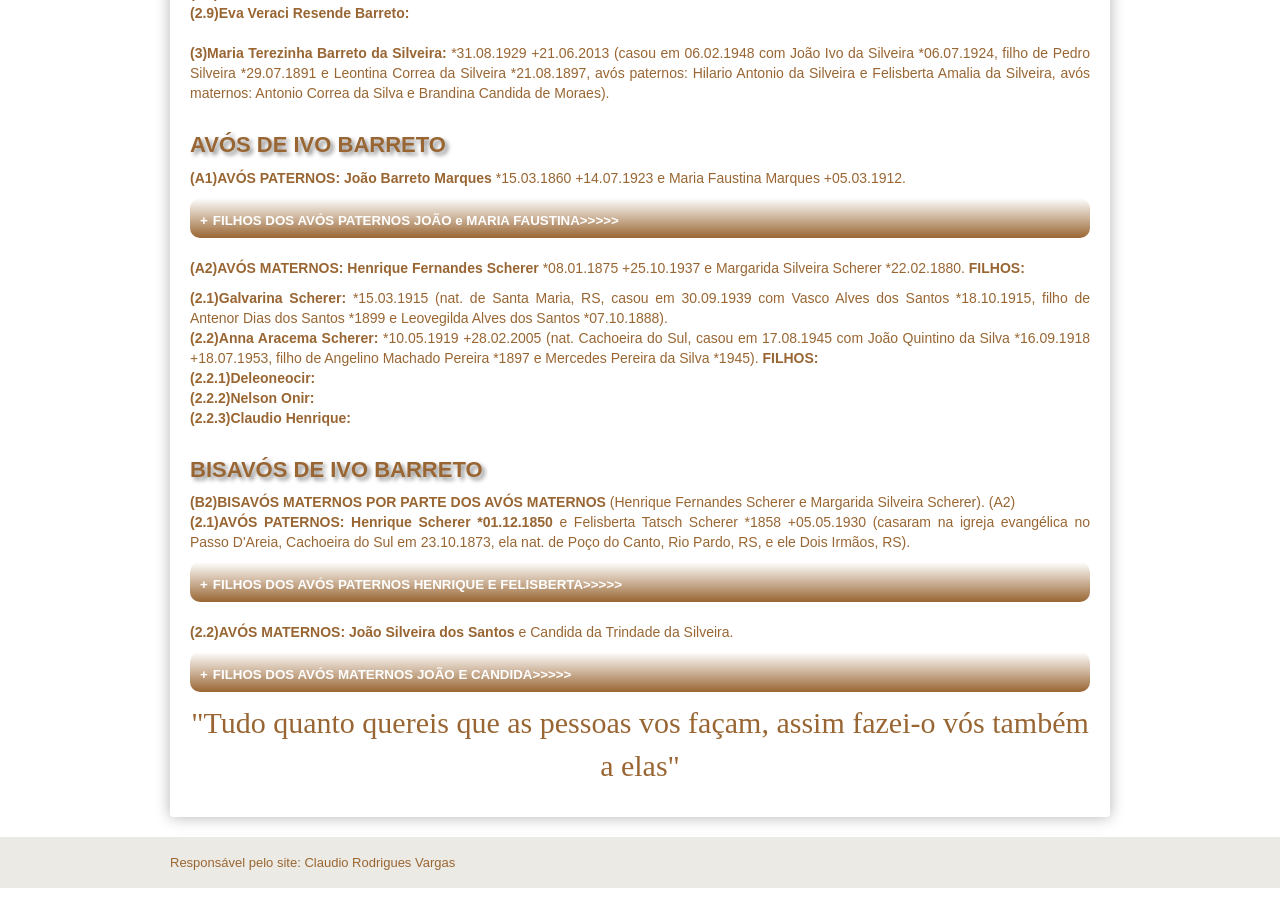
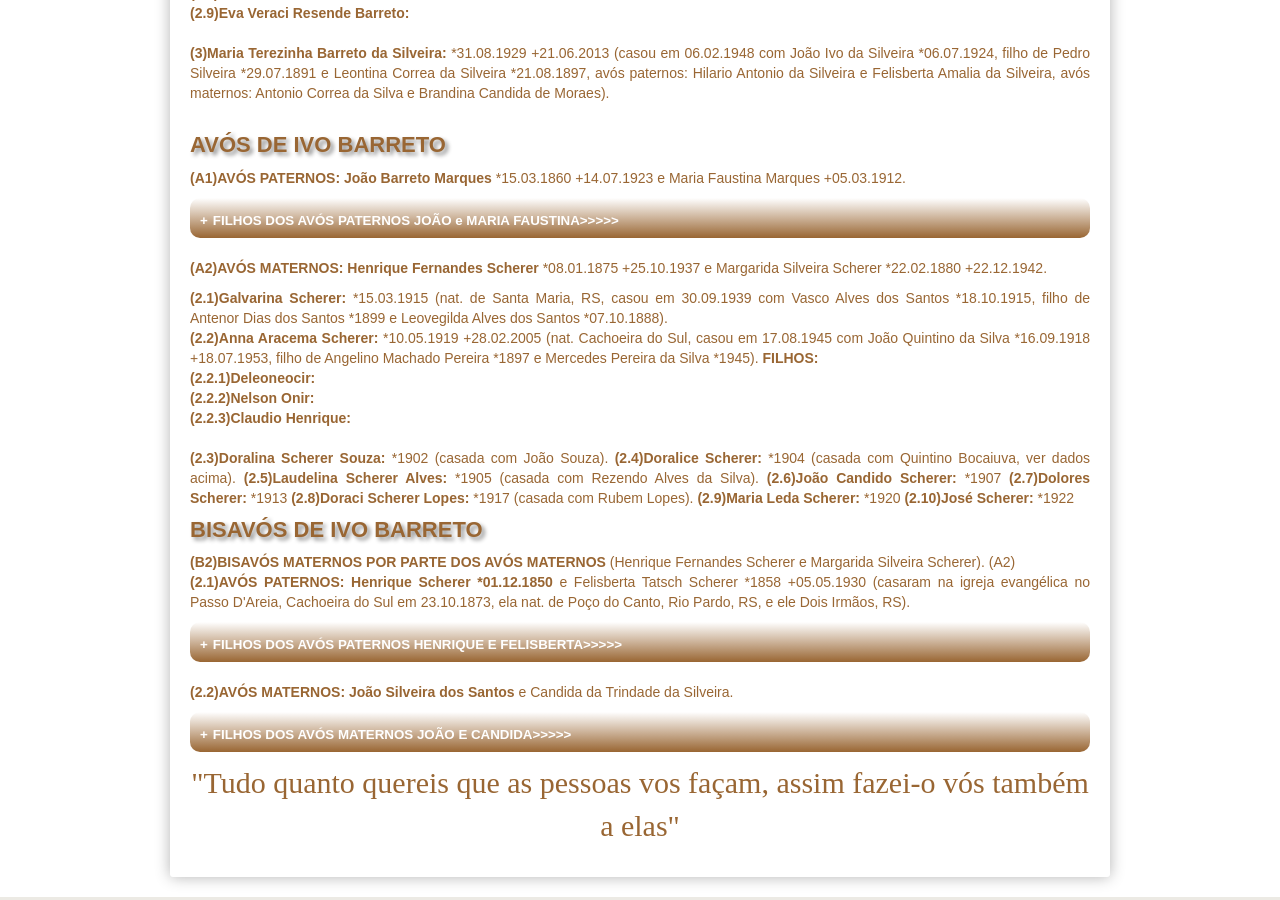
Before and after one commit to claudiovargas1955/claudiovargas1955.github.io, a Jekyll site: the page built from _pages/familia-barreto.html, in a window 1280 px wide and 900 px high, scrolled down 805 px. Built offline with Jekyll 4.4.1, drawn with Linux system fonts in a browser that asks for light colours; some web fonts are replaced.

Commit message:
Update familia-barreto.html

```diff
--- a/_pages/familia-barreto.html
+++ b/_pages/familia-barreto.html
@@ -209,7 +209,8 @@ Catarina Lindenmaier). <b>FILHOS:</b><br>
   <b>(1.1.13)Coriolano Barreto Marques: </b>*04.12.1892 (casou em 1933 com Amaziles Prudencia Lobato *28.04.1890, filha de Angélico
   Jardim Lobato e Ana Fausta da Costa Lobato. Obs.: Casaram no 4º distr. de Caçapava do Sul, RS).</p></details><br>
 
-<p><b>(A2)AVÓS MATERNOS: Henrique Fernandes Scherer</b> *08.01.1875 +25.10.1937 e Margarida Silveira Scherer *22.02.1880. <b>FILHOS: </b><br>
+<p><b>(A2)AVÓS MATERNOS: Henrique Fernandes Scherer</b> *08.01.1875 +25.10.1937 e Margarida Silveira Scherer *22.02.1880 +22.12.1942.
+
     <p><b>(2.1)Galvarina Scherer: </b>*15.03.1915 (nat. de Santa Maria, RS, casou em 30.09.1939 com Vasco Alves dos Santos *18.10.1915,
     filho de Antenor Dias dos Santos *1899 e Leovegilda Alves dos Santos *07.10.1888).<br>
      <b>(2.2)Anna Aracema Scherer: </b>*10.05.1919 +28.02.2005 (nat. Cachoeira do Sul, casou em 17.08.1945 com João Quintino da Silva
@@ -217,6 +218,15 @@ Catarina Lindenmaier). <b>FILHOS:</b><br>
       <b>(2.2.1)Deleoneocir: </b><br>
       <b>(2.2.2)Nelson Onir: </b><br>
       <b>(2.2.3)Claudio Henrique: </b><br><br>
+
+      <b>(2.3)Doralina Scherer Souza: </b>*1902 (casada com João Souza).
+      <b>(2.4)Doralice Scherer: </b>*1904 (casada com Quintino Bocaiuva, ver dados acima).
+      <b>(2.5)Laudelina Scherer Alves: </b>*1905 (casada com Rezendo Alves da Silva).
+      <b>(2.6)João Candido Scherer: </b>*1907
+      <b>(2.7)Dolores Scherer: </b>*1913
+      <b>(2.8)Doraci Scherer Lopes: </b>*1917 (casada com Rubem Lopes).
+      <b>(2.9)Maria Leda Scherer: </b>*1920
+      <b>(2.10)José Scherer: </b>*1922
 
 <h4>BISAVÓS DE IVO BARRETO</h4>
 <p><b>(B2)BISAVÓS MATERNOS POR PARTE DOS AVÓS MATERNOS </b>(Henrique Fernandes Scherer e Margarida Silveira Scherer). (A2)<br>
```
